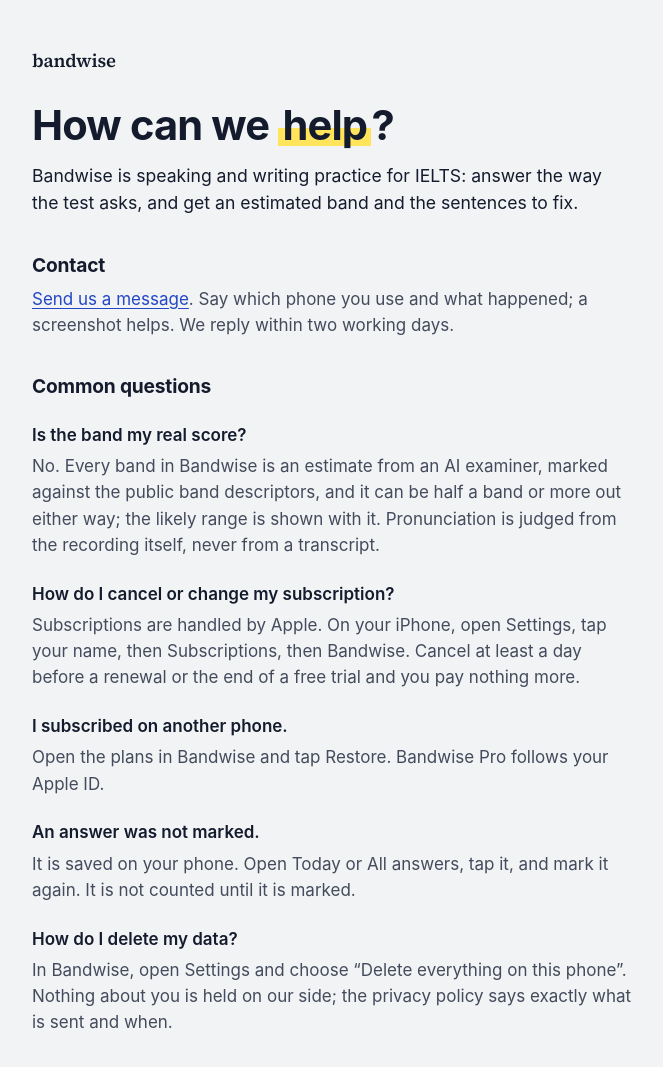
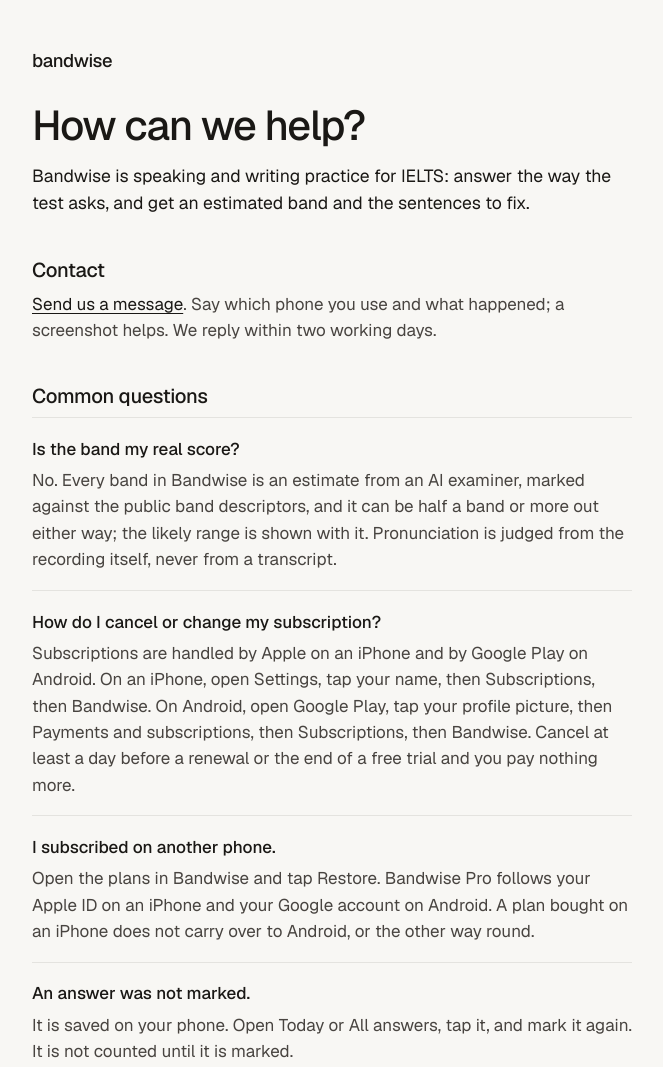
Before and after one commit to AbdullaE100/bandwise-app, a plain HTML site: page index.html in a window 1280 px wide. Shown: the top 1067 px of the page, without its empty margins (308-971 px from the left). Drawn offline with nearby package versions, Linux system fonts and the light colour scheme.

Commit message:
Pages in the app's house style; Android answers for cancelling and restoring
The privacy text is unchanged from the live version; the 1.0.2 text with the
usage-counts section goes out with that release.

Co-Authored-By: Claude Opus 5.5 <noreply@anthropic.com>

```diff
--- a/index.html
+++ b/index.html
@@ -7,22 +7,23 @@
 <meta name="description" content="Help with Bandwise, speaking and writing practice for IELTS.">
 <link rel="preconnect" href="https://fonts.googleapis.com">
 <link rel="preconnect" href="https://fonts.gstatic.com" crossorigin>
-<link rel="stylesheet" href="https://fonts.googleapis.com/css2?family=Source+Serif+4:opsz,wght@8..60,600&display=swap">
+<link rel="stylesheet" href="https://fonts.googleapis.com/css2?family=Geist:wght@400;500;600&family=Geist+Mono:wght@500&display=swap">
 <style>
-  :root { --paper: #F2F3F5; --ink: #141B2D; --ink2: #444B5C; --ink3: #5C6374; --rule: rgba(20, 27, 45, 0.08); --pen: #2347C5; --mark: #FFE45C; }
+  /* The app's house style (docs/DESIGN.md): a warm stone page, near-black ink, hairline rules, no second colour. */
+  :root { --page: #F8F7F4; --ink: #1A1815; --ink2: #484440; --ink3: #63605B; --rule: rgba(26, 24, 21, 0.09); }
   * { box-sizing: border-box; }
-  body { margin: 0; background: var(--paper); color: var(--ink); font: 17px/1.55 -apple-system, BlinkMacSystemFont, 'SF Pro Text', 'Segoe UI', system-ui, sans-serif; -webkit-text-size-adjust: 100%; }
+  body { margin: 0; background: var(--page); color: var(--ink); font: 17px/1.55 Geist, -apple-system, BlinkMacSystemFont, 'Segoe UI', system-ui, sans-serif; -webkit-text-size-adjust: 100%; }
   main { max-width: 40rem; margin: 0 auto; padding-block: 3rem 4rem; padding-inline: 1.25rem; }
-  .brand { font: 600 1.15rem/1 'Source Serif 4', Georgia, serif; letter-spacing: -0.01em; color: var(--ink); text-decoration: none; }
-  h1 { font: 700 clamp(2rem, 6vw, 2.6rem)/1.15 -apple-system, BlinkMacSystemFont, 'SF Pro Display', system-ui, sans-serif; letter-spacing: -0.02em; margin: 1.75rem 0 0.75rem; text-wrap: balance; }
-  h2 { font-size: 1.2rem; line-height: 1.3; margin: 2.25rem 0 0.5rem; letter-spacing: -0.01em; }
+  .brand { font-weight: 500; font-size: 1.15rem; line-height: 1; letter-spacing: -0.02em; color: var(--ink); text-decoration: none; }
+  h1 { font-weight: 500; font-size: clamp(2rem, 6vw, 2.6rem); line-height: 1.15; letter-spacing: -0.03em; margin: 1.75rem 0 0.75rem; text-wrap: balance; }
+  h2 { font-weight: 500; font-size: 1.25rem; line-height: 1.3; margin: 2.5rem 0 0.5rem; letter-spacing: -0.015em; }
   p { margin: 0 0 0.85rem; color: var(--ink2); }
   .lead { font-size: 1.1rem; color: var(--ink); }
-  .updated { font-size: 0.85rem; color: var(--ink3); }
-  .mark { background: linear-gradient(transparent 55%, var(--mark) 55%, var(--mark) 92%, transparent 92%); padding: 0 0.1em; }
-  a { color: var(--pen); text-underline-offset: 0.15em; }
-  dl { margin: 0; }
-  dt { font-weight: 600; margin-top: 1.4rem; }
+  .updated { font: 500 0.75rem/1.35 'Geist Mono', ui-monospace, SFMono-Regular, Menlo, monospace; color: var(--ink3); }
+  a { color: var(--ink); text-decoration-thickness: 1px; text-underline-offset: 0.18em; }
+  dl { margin: 0; border-top: 1px solid var(--rule); }
+  dl > div { padding: 1.1rem 0; border-bottom: 1px solid var(--rule); }
+  dt { font-weight: 500; }
   dd { margin: 0.3rem 0 0; color: var(--ink2); }
   footer { margin-top: 3rem; padding-top: 1rem; border-top: 1px solid var(--rule); font-size: 0.85rem; color: var(--ink3); display: flex; flex-wrap: wrap; gap: 0.5rem 1.25rem; }
   footer a { color: var(--ink3); }
@@ -31,22 +32,32 @@
 <body>
 <main>
 <a class="brand" href="index.html">bandwise</a>
-<h1>How can we <span class="mark">help</span>?</h1>
+<h1>How can we help?</h1>
 <p class="lead">Bandwise is speaking and writing practice for IELTS: answer the way the test asks, and get an estimated band and the sentences to fix.</p>
 <h2>Contact</h2>
 <p><a href="https://github.com/AbdullaE100/bandwise-app/issues/new">Send us a message</a>. Say which phone you use and what happened; a screenshot helps. We reply within two working days.</p>
 <h2>Common questions</h2>
 <dl>
+<div>
 <dt>Is the band my real score?</dt>
 <dd>No. Every band in Bandwise is an estimate from an AI examiner, marked against the public band descriptors, and it can be half a band or more out either way; the likely range is shown with it. Pronunciation is judged from the recording itself, never from a transcript.</dd>
+</div>
+<div>
 <dt>How do I cancel or change my subscription?</dt>
-<dd>Subscriptions are handled by Apple. On your iPhone, open Settings, tap your name, then Subscriptions, then Bandwise. Cancel at least a day before a renewal or the end of a free trial and you pay nothing more.</dd>
+<dd>Subscriptions are handled by Apple on an iPhone and by Google Play on Android. On an iPhone, open Settings, tap your name, then Subscriptions, then Bandwise. On Android, open Google Play, tap your profile picture, then Payments and subscriptions, then Subscriptions, then Bandwise. Cancel at least a day before a renewal or the end of a free trial and you pay nothing more.</dd>
+</div>
+<div>
 <dt>I subscribed on another phone.</dt>
-<dd>Open the plans in Bandwise and tap Restore. Bandwise Pro follows your Apple ID.</dd>
+<dd>Open the plans in Bandwise and tap Restore. Bandwise Pro follows your Apple ID on an iPhone and your Google account on Android. A plan bought on an iPhone does not carry over to Android, or the other way round.</dd>
+</div>
+<div>
 <dt>An answer was not marked.</dt>
 <dd>It is saved on your phone. Open Today or All answers, tap it, and mark it again. It is not counted until it is marked.</dd>
+</div>
+<div>
 <dt>How do I delete my data?</dt>
 <dd>In Bandwise, open Settings and choose “Delete everything on this phone”. Nothing about you is held on our side; the privacy policy says exactly what is sent and when.</dd>
+</div>
 </dl>
 <footer><a href="index.html">Support</a><a href="privacy.html">Privacy policy</a><a href="https://www.apple.com/legal/internet-services/itunes/dev/stdeula/">Terms of Use</a><span>Practice, not the test. Not affiliated with or endorsed by the British Council, IDP or Cambridge.</span></footer>
 </main>
```
Also changed, not shown: privacy.html (+12 -11 lines).
